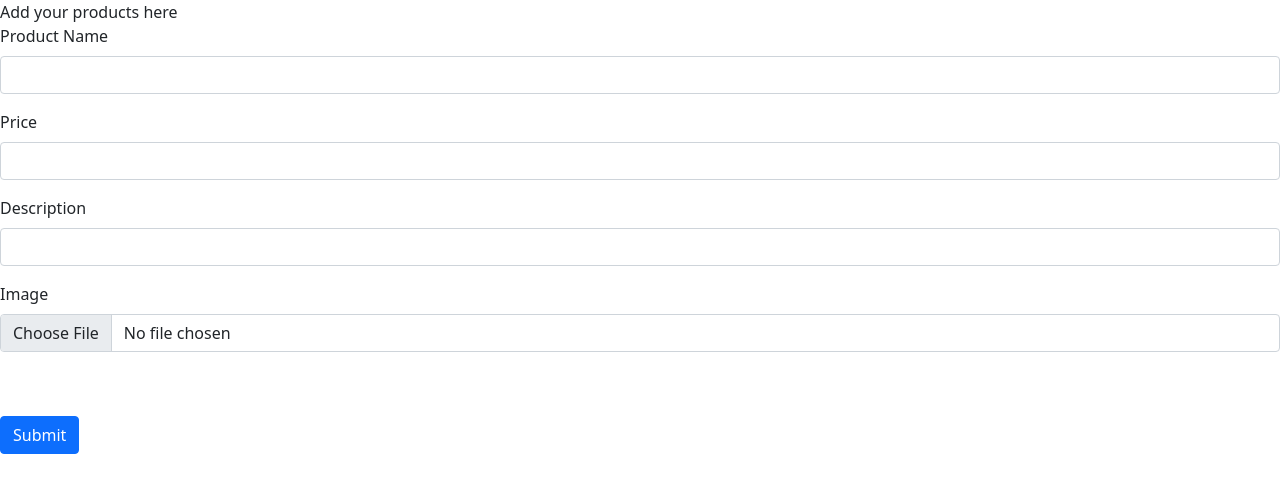
After one commit to the-quarantined/augine, a Django app: page /addProd/ in a window 1280 px wide. The commit adds this page. Shown: the top 493 px of the page. Run offline with Django 4.2, Linux system fonts and the light colour scheme.

Commit message:
adding prods

```diff
--- a/Django/Augine/urls.py
+++ b/Django/Augine/urls.py
@@ -19,7 +19,7 @@ from django.urls import path, include
 urlpatterns = [
     path('admin/', admin.site.urls),
     # connected the urls of our App
-    path('fashion/', include('Fashion.urls')),
+    path('', include('Fashion.urls')),
     # connected the urls of our App
     path('furniture/', include('Furniture.urls')),
 ]
--- /dev/null
+++ b/Django/Fashion/templates/addProd.html
@@ -0,0 +1,28 @@
+{% extends 'base.html' %}
+{% block title %}  Product {% endblock title %}
+{% block body %}
+Add your products here
+<form method="post">
+    {% csrf_token %}
+    <div class="mb-3">
+        <label for="name" class="form-label">Product Name</label>
+        <input type="text" class="form-control" id="name" name='prodname'>
+      </div>
+      <div class="mb-3">
+        <label for="price" class="form-label">Price</label>
+        <input type="number" class="form-control" id="price" name='price'>
+      </div>
+      <div class="mb-3">
+          <label for="description" class="form-label">Description</label>
+          <input type="text" class="form-control" id="description" name='description'>
+      </div>
+      <div class="mb-3">
+          <label for="image" class="form-label">Image</label>
+          <input type="file" class="form-control" id="image" name= 'image'>
+      </div>
+      <br>
+      <br>
+      <button type="submit" class="btn btn-primary">Submit</button>
+
+</form>
+{% endblock body %}
--- a/Django/Fashion/templates/base.html
+++ b/Django/Fashion/templates/base.html
@@ -1,15 +1,31 @@
 <!-- This is our basic template and this can be used on whichever Webpage we want -->
 
+<!doctype html>
+<html lang="en">
+  <head>
+    <!-- Required meta tags -->
+    <meta charset="utf-8">
+    <meta name="viewport" content="width=device-width, initial-scale=1">
 
-<!DOCTYPE html>
-<html lang="en">
-<head>
-    <meta charset="UTF-8">
-    <meta http-equiv="X-UA-Compatible" content="IE=edge">
-    <meta name="viewport" content="width=device-width, initial-scale=1.0">
-    <title>Document</title>
-</head>
-<body>
-    Hello fashion
-</body>
+    <!-- Bootstrap CSS -->
+    <link href="https://cdn.jsdelivr.net/npm/bootstrap@5.1.3/dist/css/bootstrap.min.css" rel="stylesheet" integrity="sha384-1BmE4kWBq78iYhFldvKuhfTAU6auU8tT94WrHftjDbrCEXSU1oBoqyl2QvZ6jIW3" crossorigin="anonymous">
+    <title>
+        {% block title %}{% endblock title %}
+    </title>
+    {% block style %}
+    {% endblock style %}
+  </head>
+  <body>
+    <!-- Optional JavaScript; choose one of the two! -->
+    {% block body %}{% endblock body %}
+    <!-- Option 1: Bootstrap Bundle with Popper -->
+    <script src="https://cdn.jsdelivr.net/npm/bootstrap@5.1.3/dist/js/bootstrap.bundle.min.js" integrity="sha384-ka7Sk0Gln4gmtz2MlQnikT1wXgYsOg+OMhuP+IlRH9sENBO0LRn5q+8nbTov4+1p" crossorigin="anonymous"></script>
+
+    <!-- Option 2: Separate Popper and Bootstrap JS -->
+    <!--
+    <script src="https://cdn.jsdelivr.net/npm/@popperjs/core@2.10.2/dist/umd/popper.min.js" integrity="sha384-7+zCNj/IqJ95wo16oMtfsKbZ9ccEh31eOz1HGyDuCQ6wgnyJNSYdrPa03rtR1zdB" crossorigin="anonymous"></script>
+    <script src="https://cdn.jsdelivr.net/npm/bootstrap@5.1.3/dist/js/bootstrap.min.js" integrity="sha384-QJHtvGhmr9XOIpI6YVutG+2QOK9T+ZnN4kzFN1RtK3zEFEIsxhlmWl5/YESvpZ13" crossorigin="anonymous"></script>
+    -->
+  </body>
+  {% block js %}{% endblock js %}
 </html>
--- a/Django/Fashion/urls.py
+++ b/Django/Fashion/urls.py
@@ -1,8 +1,9 @@
 from django.urls import path
-from .views import home
+from .views import AddProduct, home
 
 # urls for our WebApp
 
 urlpatterns = [
     path('', home, name='home'),
+    path('addProd/', AddProduct, name='addProd'),
 ]
--- a/Django/Fashion/views.py
+++ b/Django/Fashion/views.py
@@ -6,3 +6,9 @@ from django.shortcuts import render
 
 def home(request):
     return render(request, 'home.html')
+
+
+def AddProduct(request):
+    if request.method == "POST":
+        print("hello")
+    return render(request, 'addProd.html')
```
Also changed, not shown: Django/README.md (added).
